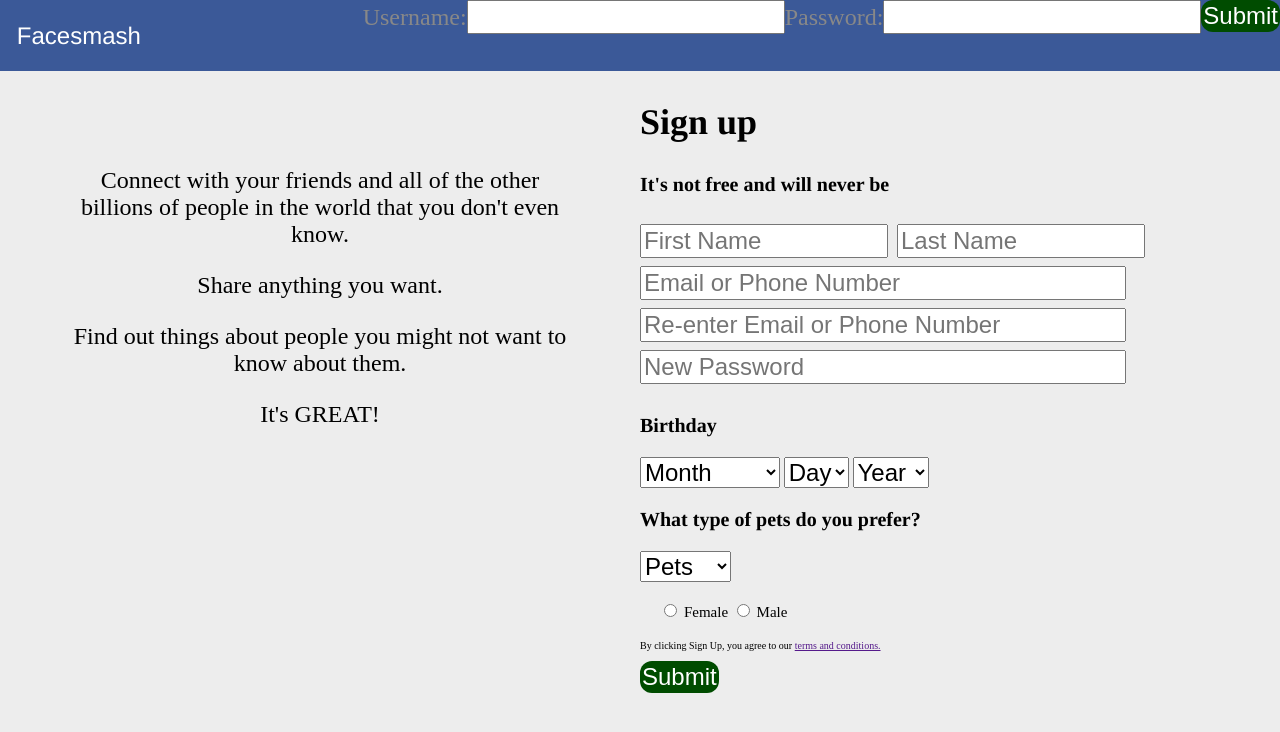
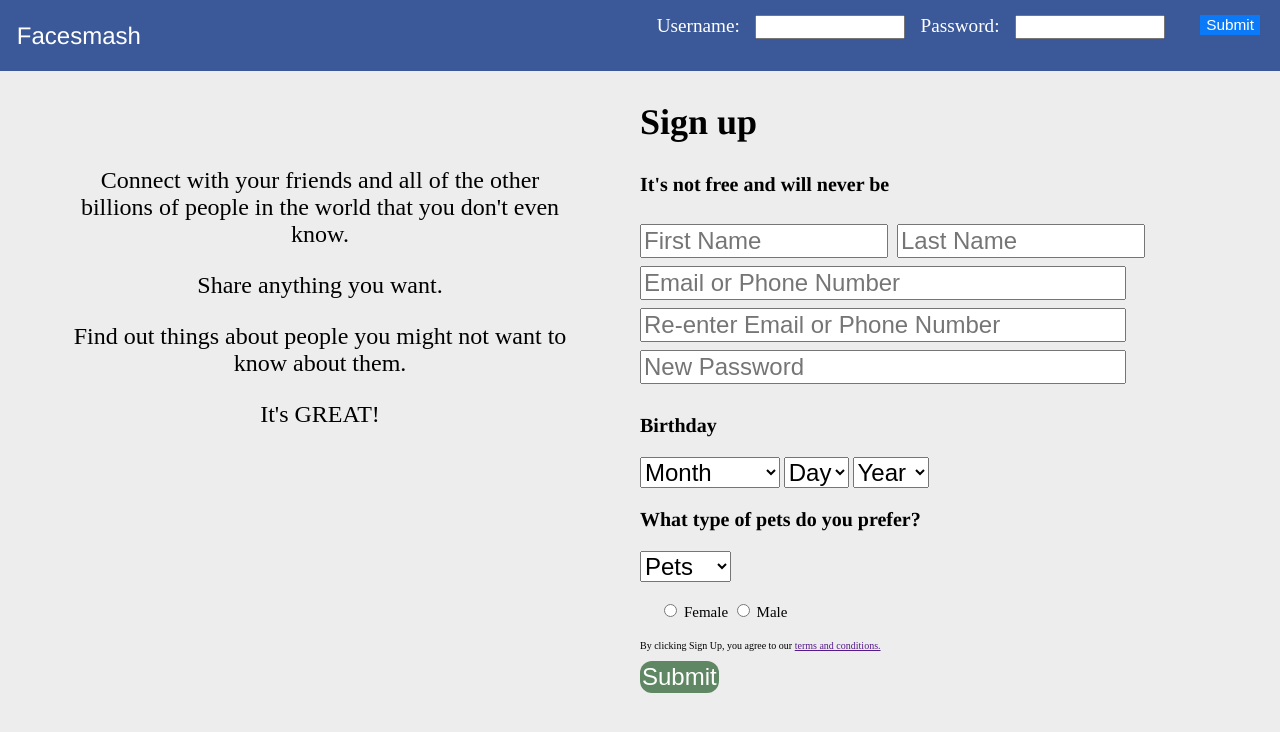
Before and after one commit to audaciousaretes/audaciousaretes.github.io, a website: page public/index.html in a window 1280 px wide. Drawn offline with nearby package versions, Linux system fonts and the light colour scheme; files that its build step writes are made by us from their sources.

Commit message:
adds the inputs for username and password and the submit button

```diff
--- a/public/facesmashmain.scss
+++ b/public/facesmashmain.scss
@@ -15,13 +15,30 @@
 
 .fixedheader {
 	background-color: #3B5998;
-	color: #888888;
+	color: #fff;
 	margin: 0;
 	padding: 0;
-	width: 100%;
+	width: 100;
 
 	li {
+
 		list-style: none;
+		font-size: .8em;
+
+	}
+
+	input[type="text"] {
+		width: 150px;
+		font-size: .8em;
+		margin: 1em;
+	}
+
+	input[type="submit"] {
+		margin: 15px 20px;
+		color: #fff;
+		background-color: #0a7af9;
+		border: none;
+		font-size: .8em;
 	}
 
 	h1, a {
@@ -91,17 +108,16 @@
 #submission p, #submission a{
 	font-style: serif;
 	font-size: 10px;
-}
 
 	input[type="submit"] {
-	background-color: #004c00;
+		background-color: #5f8764;
 		padding: 2px;
 		color: #fff;
 		border-size: 10px;
 		border: none;
 		border-radius: .5em;
 	}
-
+}
 .col-6 {
 	width: 50%;
 	float: left;
```
Lines whose indentation alone changed are shown as unchanged.
